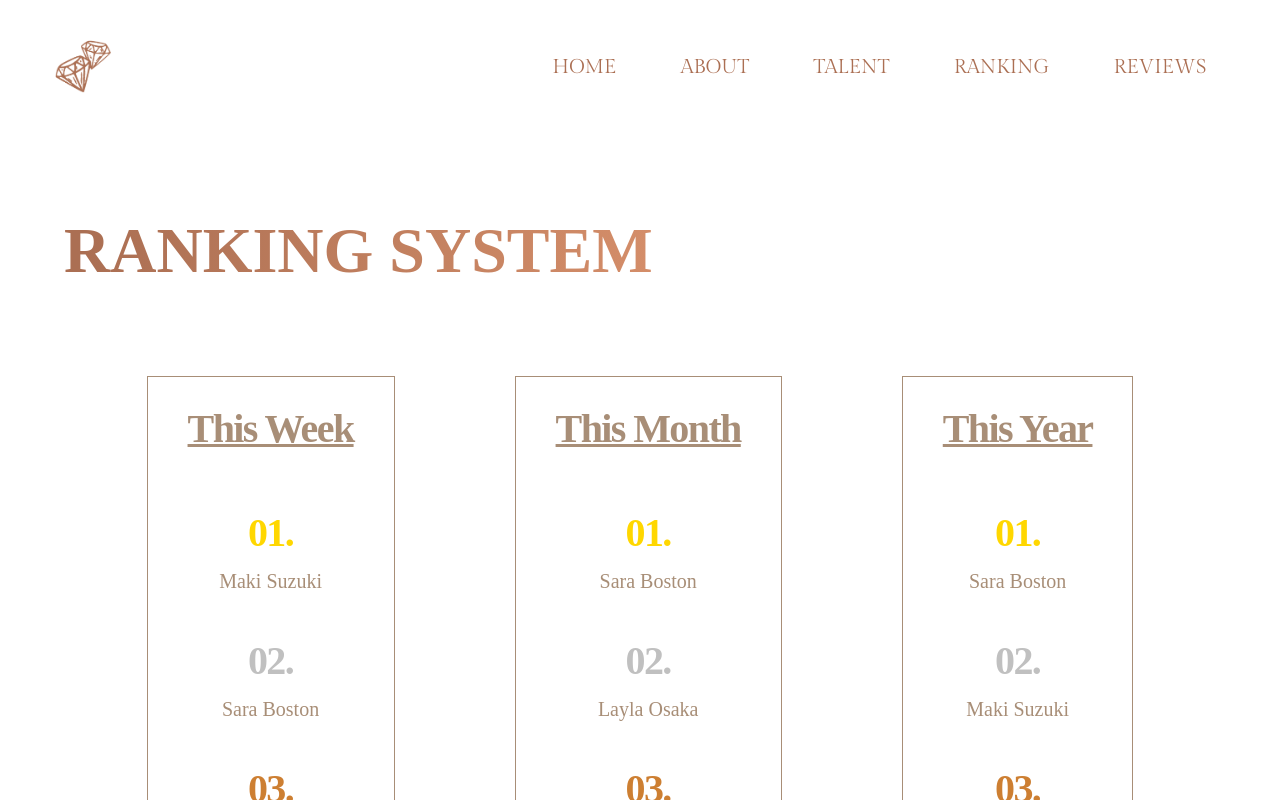
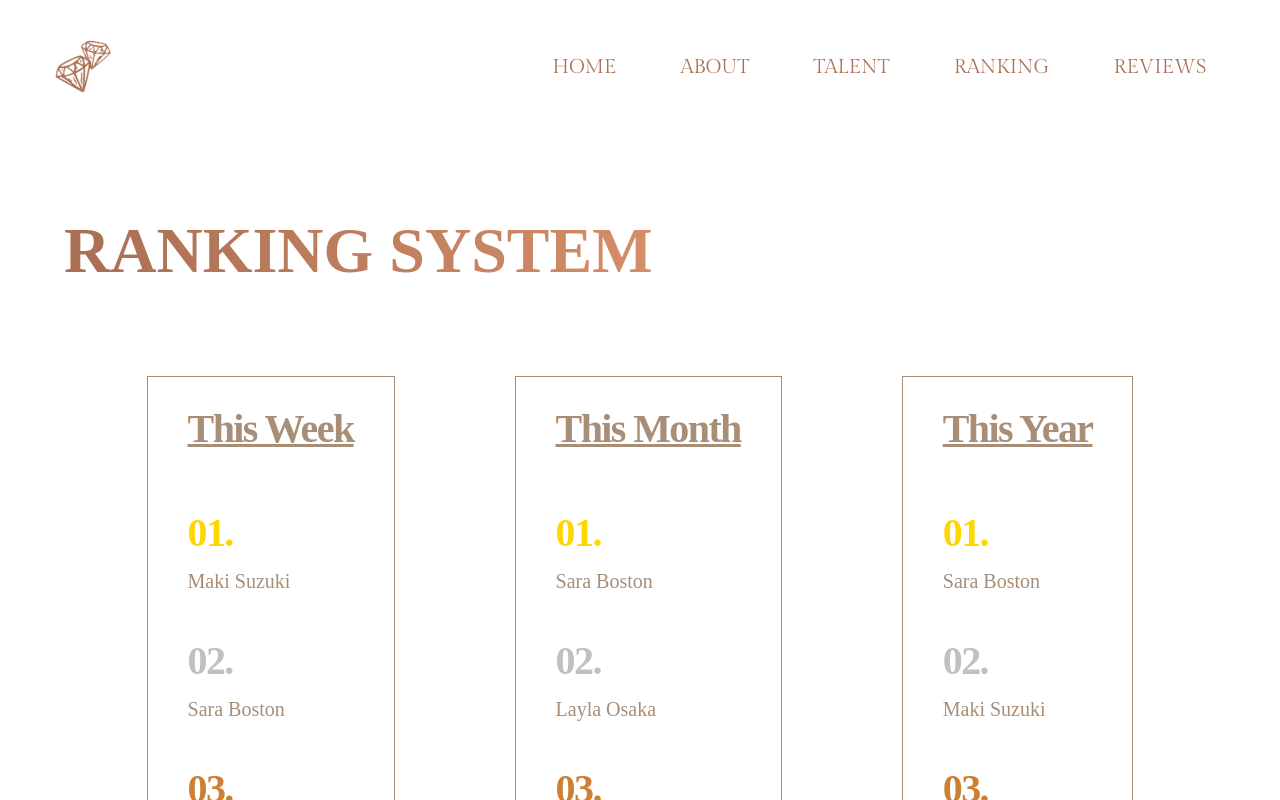
Before and after one commit to Bridgeot/Diamond, a React (Vite) app in the folder client/: page /ranking in a window 1280 px wide. Shown: the top 800 px of the page. Built offline with nearby package versions, Linux system fonts and the light colour scheme.

Commit message:
remove flex from content-container

```diff
--- a/client/src/components/content/content.css
+++ b/client/src/components/content/content.css
@@ -1,8 +1,4 @@
 .content-container {
-    display: flex;
-    flex-direction: column;
-    align-items: center;
-    justify-content: center;
     color: var(--primary-color);
     width: 100%;
 }
```
